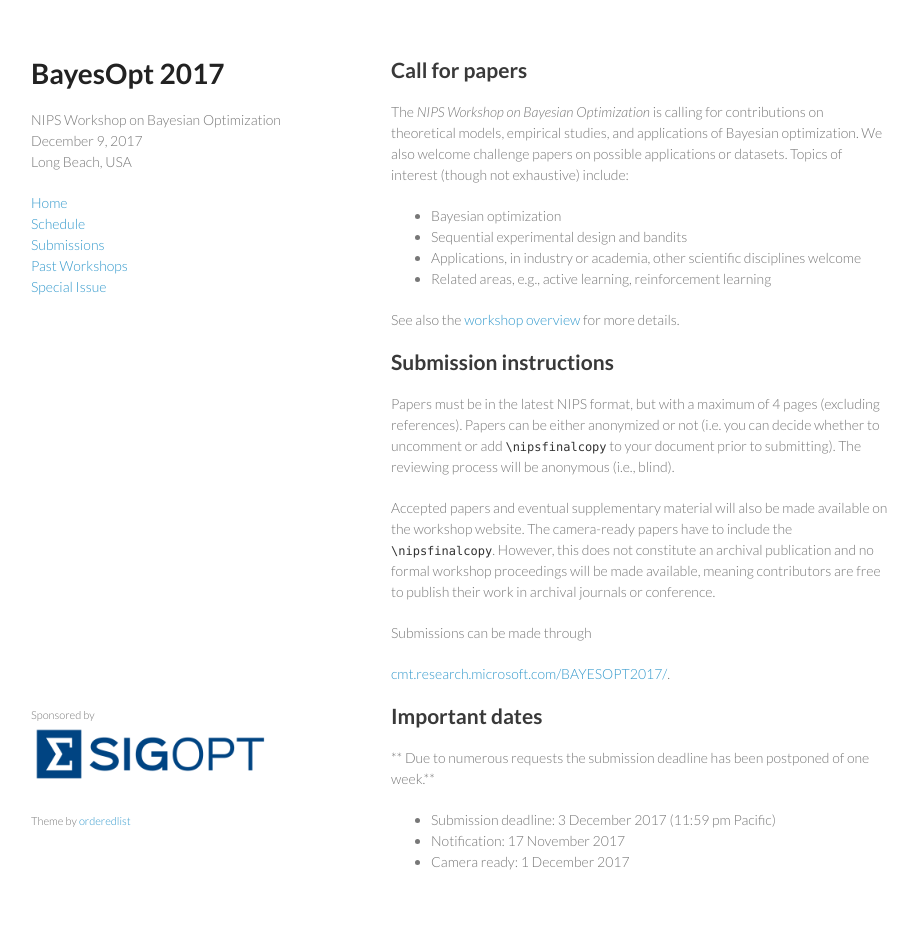
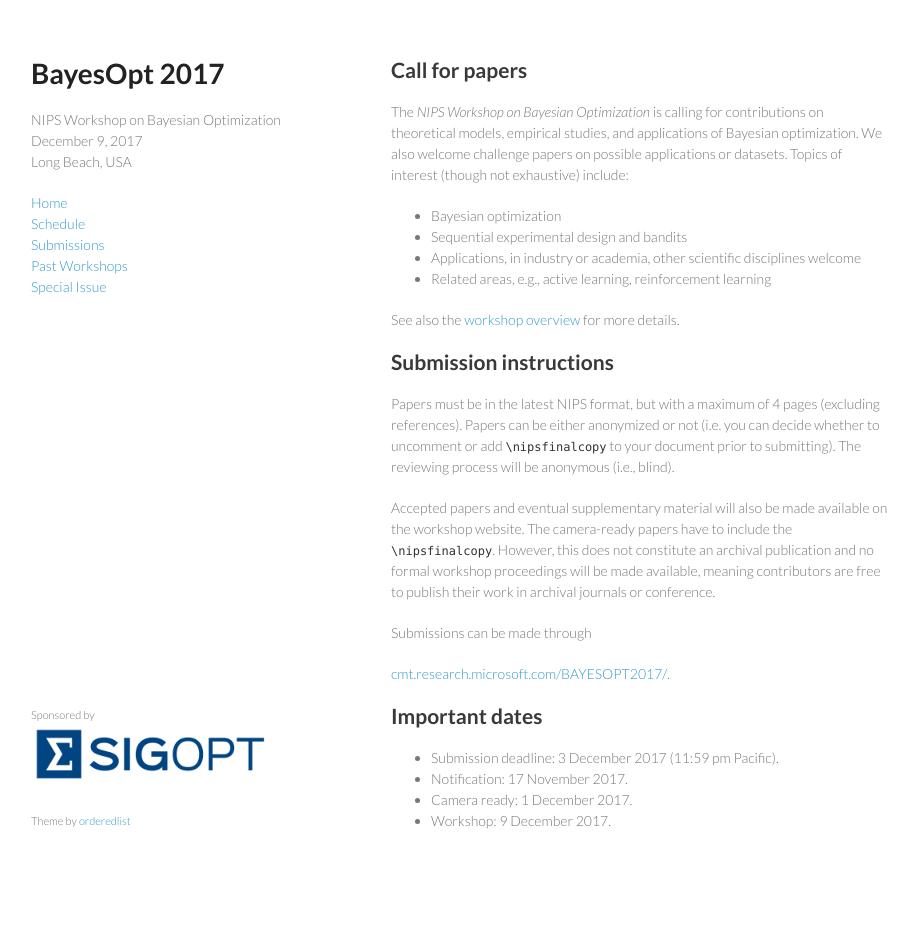
Before and after one commit to bayesopt/bayesopt.github.io, a Jekyll site: the page built from submissions.md, in a window 1280 px wide. Shown: the whole page, without its empty margins (179-1097 px from the left). Built offline with Jekyll 4.4.1, drawn with Linux system fonts in a browser that asks for light colours; after the commit the page ends 901 px from its top, so only the background shows below that.

Commit message:
Update submissions.md

```diff
--- a/submissions.md
+++ b/submissions.md
@@ -40,9 +40,7 @@ Submissions can be made through
 
 
 ## Important dates
-
-** Due to numerous requests the submission deadline has been postponed of one week.**
-
-- Submission deadline: 3 December 2017 (11:59 pm Pacific)
-- Notification: 17 November 2017
-- Camera ready: 1 December 2017
+- Submission deadline: 3 December 2017 (11:59 pm Pacific).
+- Notification: 17 November 2017.
+- Camera ready: 1 December 2017.
+- Workshop: 9 December 2017.
```
